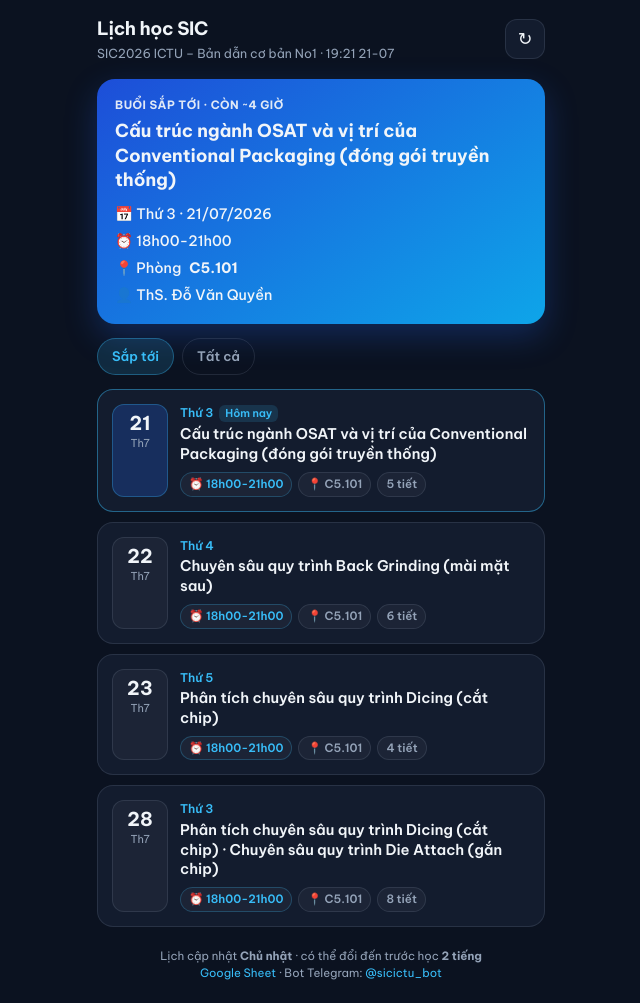
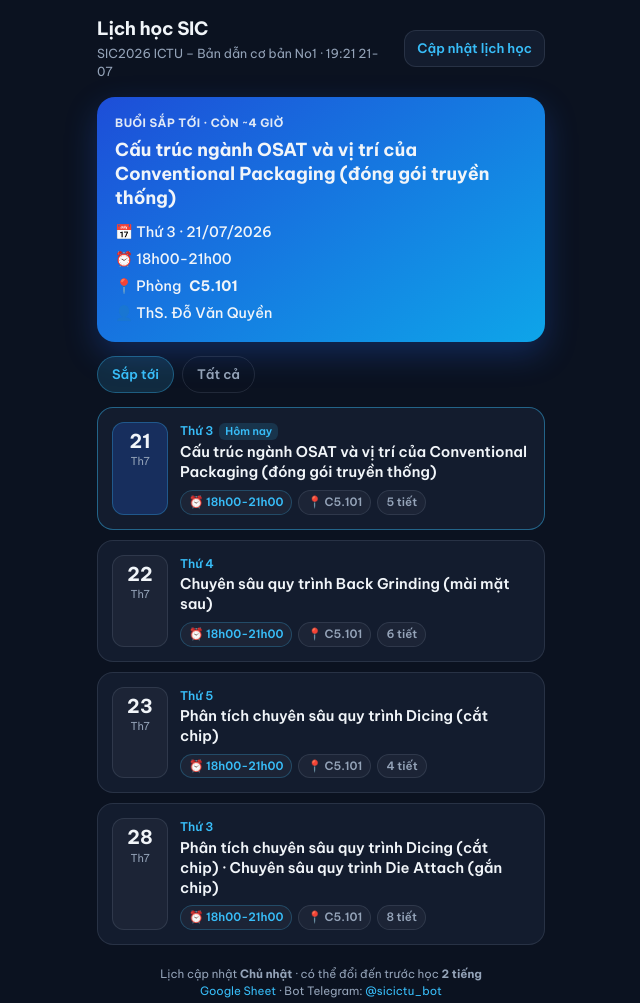
Before and after one commit to twhunq/L-ch-h-c-SIC, a website: page index.html in a window 1280 px wide. Shown: the whole page, without its empty margins (319-959 px from the left). Drawn offline with Linux system fonts and the light colour scheme.

Commit message:
button web

```diff
--- a/index.html
+++ b/index.html
@@ -56,17 +56,20 @@
       font-size: 0.78rem;
       margin-top: 2px;
     }
-    .icon-btn {
-      width: 40px; height: 40px;
+    .btn-refresh {
       border-radius: 12px;
       border: 1px solid var(--line);
       background: var(--card);
-      color: var(--text);
-      font-size: 1.1rem;
+      color: var(--blue);
+      font: inherit;
+      font-size: 0.82rem;
+      font-weight: 600;
+      padding: 8px 12px;
       cursor: pointer;
       flex-shrink: 0;
+      white-space: nowrap;
     }
-    .icon-btn:disabled { opacity: 0.5; }
+    .btn-refresh:disabled { opacity: 0.5; cursor: wait; }
 
     /* Focus card – buổi quan trọng nhất */
     .focus {
@@ -679,7 +682,7 @@
             <h1>Lịch học SIC</h1>
             <div class="sub">${esc(state.data.course || "SIC2026")} · ${esc(updated)}</div>
           </div>
-          <button class="icon-btn" id="btnRefresh" title="Làm mới từ Sheet" aria-label="Làm mới">↻</button>
+          <button class="btn-refresh" id="btnRefresh" type="button" title="Làm mới từ Sheet">Cập nhật lịch học</button>
         </header>
 
         ${focusHtml(focus)}
@@ -707,6 +710,7 @@
       document.getElementById("btnRefresh")?.addEventListener("click", async () => {
         const btn = document.getElementById("btnRefresh");
         btn.disabled = true;
+        btn.textContent = "Đang tải…";
         try {
           state.data = await loadData(true);
           toast("Đã cập nhật lịch");
@@ -714,6 +718,7 @@
         } catch (e) {
           toast("Không tải được Sheet");
           btn.disabled = false;
+          btn.textContent = "Cập nhật lịch học";
         }
       });
 
```
